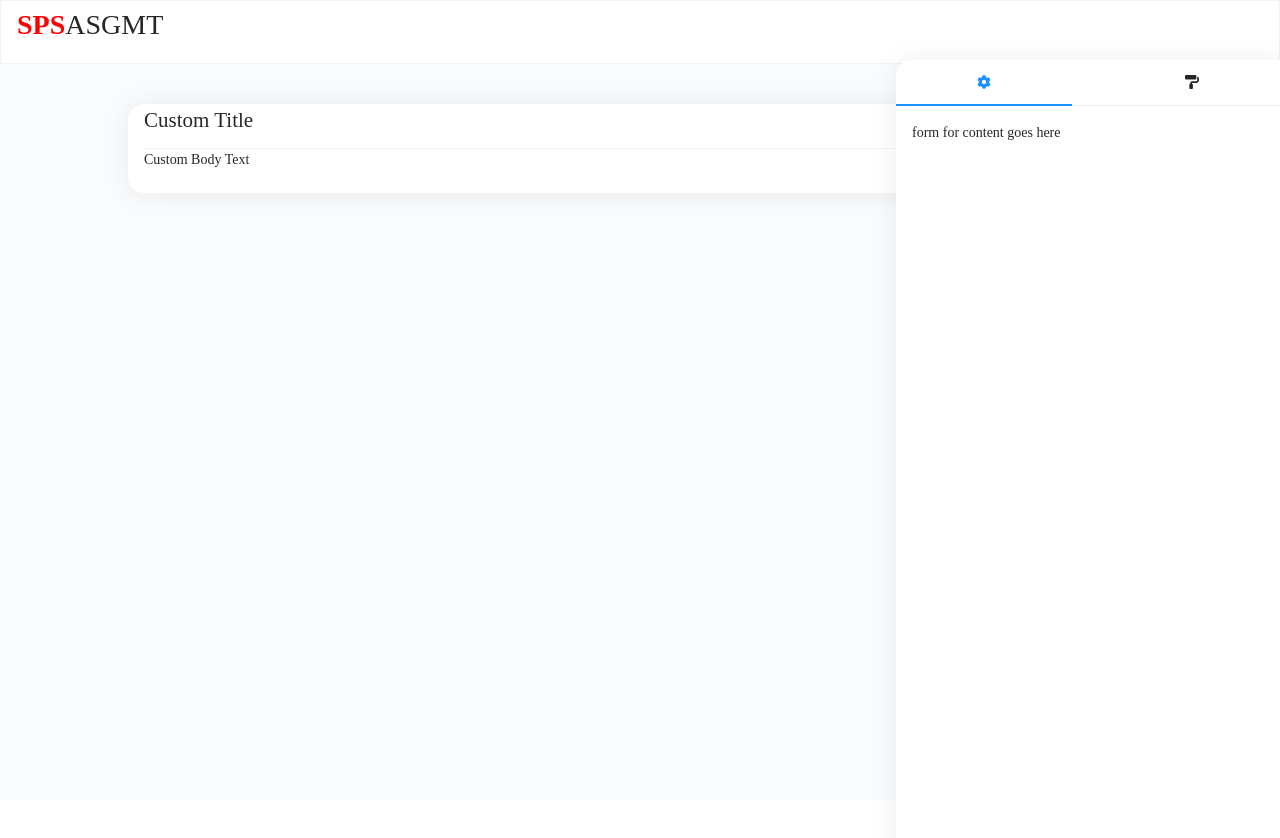
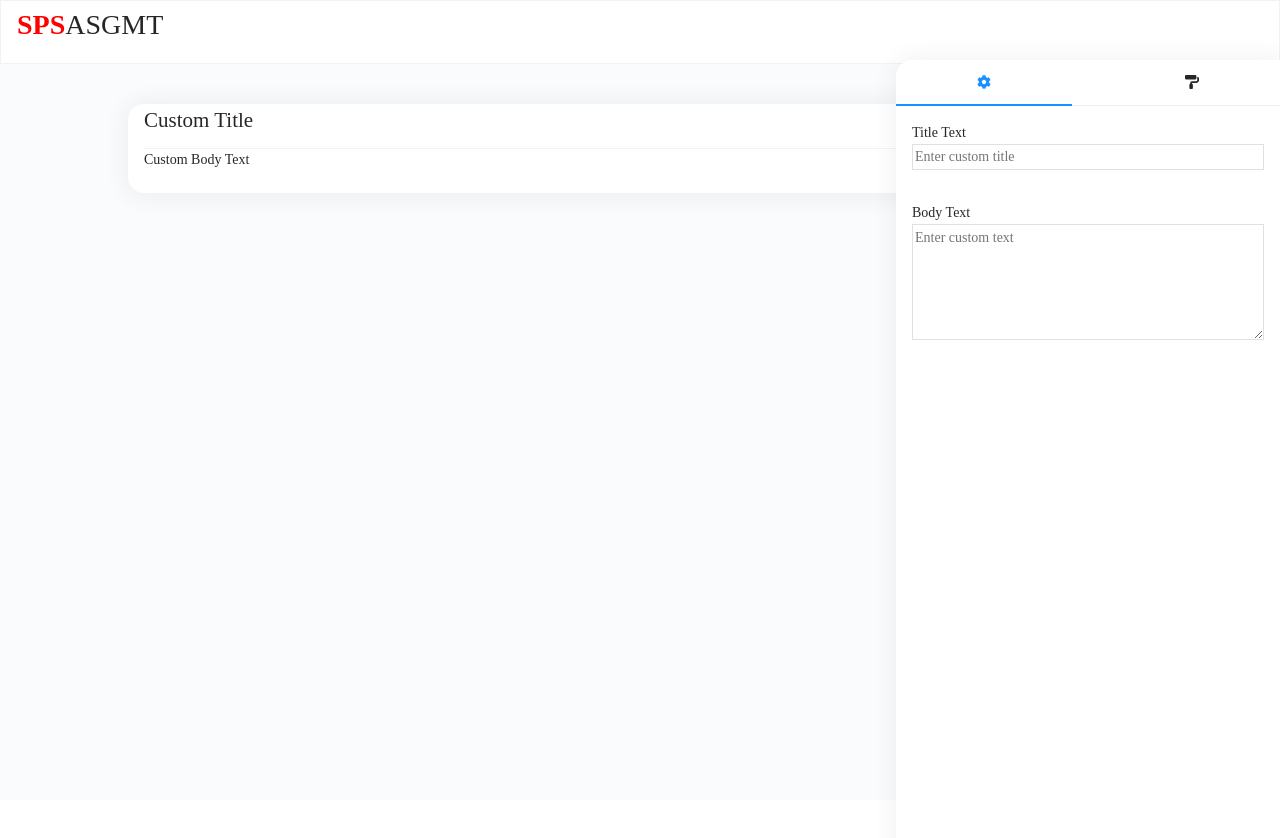
Before and after one commit to SuiYoung/streampoint_tech_test, a React (Create React App) app: page / in a window 1280 px wide. Both pictures are taken after a click on the button 949 px from the left and 125 px from the top of the page. Shown: the top 838 px of the page. Built offline with nearby package versions, Linux system fonts and the light colour scheme; a web font is replaced by a local one.

Commit message:
fix toggle issue, add forms

```diff
--- a/src/App.css
+++ b/src/App.css
@@ -113,4 +113,13 @@ button {
   display: flex;
   justify-content: center;
 }
+label {
+  display: flex;
+  flex-direction: column;
+  margin-bottom: 2rem;
+}
+label input,
+label textarea {
+  border: 1px solid #E0E0E0;
+}
 /*# sourceMappingURL=App.css.map */
--- a/src/App.js
+++ b/src/App.js
@@ -1,21 +1,16 @@
 //import functions from React library
 import React, { Component } from "react";
-
 // import css for the App Component
-import './App.css';
-
+import "./App.css";
 //import css for the antd design for react
-import 'antd/dist/antd.css';
-
+import "antd/dist/antd.css";
 //import image assets
-import duplicate from './assets/duplicate-ant-design_copy-twotone.png';
-import edit from './assets/edit-ant-design_edit-twotone.png';
-import deleteButton from './assets/delete-ant-design_delete-twotone.png';
-import deleteButtonGray from './assets/delete-grey-ant-design_delete-twotone.png';
-
+import duplicate from "./assets/duplicate-ant-design_copy-twotone.png";
+import edit from "./assets/edit-ant-design_edit-twotone.png";
+import deleteButton from "./assets/delete-ant-design_delete-twotone.png";
+import deleteButtonGray from "./assets/delete-grey-ant-design_delete-twotone.png";
 //import components from antd
-import { Button } from 'antd';
-
+import { Button } from "antd";
 //import components
 import Header from "./Components/Header";
 import Aside from "./Components/Aside";
@@ -23,21 +18,44 @@ import Aside from "./Components/Aside";
 class App extends Component {
   constructor() {
     super();
-
-    this.cardRef=React.createRef();
-
-    this.state={
+    this.state = {
       asideOpen: false,
-      cards:[ 'card' ]
+      cards: ["card"],
     };
   }
 
-  render() {
+  //Duplicate card on click
+  addNewCard = () => {
+    let newCard = [...this.state.cards];
+    newCard.push("newCard");
+    this.setState({ cards: newCard });
+  };
+
+  removeCard = (index) => {
+    if (this.state.cards.length === 1) {
+      console.log("default cannot delete");
+      return;
+    } else {
+      const currentCards = [...this.state.cards];
+      currentCards.splice(index, 1);
+      this.setState({ cards: currentCards });
+      this.checkCardsLeft();
+    }
+  };
+
+  //define gray out options for the delete card button if there is only 1 card; gray-out the trash can.
+  checkCardsLeft = () => {
+    if (this.state.cards.length === 1) {
+      this.deleteButtonOptions = deleteButtonGray;
+    } else {
+      this.deleteButtonOptions = deleteButton;
+    }
+  };
+
   //functionality codes here:
   //function to slide drawer on click
   // function to slide the aside in and out.
-    let toggle;
-    toggle = () => {
+  toggleAside = () => {
     if (this.state.asideOpen === false) {
       let newState = {
         asideOpen: true,
@@ -51,99 +69,70 @@ class App extends Component {
       };
       this.setState(newState);
     }
-      // this.setState(prevState => {
-      //   console.log('togglestate changing')
-      //   return { asideOpen: !prevState.asideOpen };
-      // });
+    // this.setState({ asideOpen: !this.state.asideOpen });
   };
 
-    let closeDrawer = () => {
-      this.setState({
-        asideOpen: false
-      })
-    }
-
-    //Duplicate card on click
-    let addNewCard;
-    addNewCard = () => {
-      let newCard = [...this.state.cards];
-      newCard.push('newCard');
-      this.setState({ cards: newCard })
-    }
-
-    let removeCard;
-    removeCard = (index) => {
-        if (this.state.cards.length === 1) {
-          return ;
-        } else {
-          const currentCards = [...this.state.cards];
-          currentCards.splice(index, 1);
-          this.setState({ cards: currentCards });
-        }
-    }
-
-    //define gray out options for the delete card button if there is only 1 card; gray-out the trash can.
-    let deleteButtonOptions;
-    if (this.state.cards.length === 1) {
-        deleteButtonOptions = deleteButtonGray;
-    } else {
-        deleteButtonOptions = deleteButton;
-    }
-
-    //define the styling drawer
-    let drawer = this.state.asideOpen === true ? <Aside /> : null;
-
-    let collectCardId = (e) => {
-      console.log(e.currentTarget.id);
-    }
-
-    let customTitle;
-    let customBody;
-
+  render() {
+    this.checkCardsLeft();
     let cards;
     cards = this.state.cards.map((card, index) => {
-
-      return <div className="card" key={index} id={"card-"+index}>
+      return (
+        <div className="card" key={index} id={card}>
           <div className="cardTitle">
             {/* This will be a component that recieves input via props */}
-                <h2>Custom Title {customTitle}</h2>
-                <div class="cardOptions" onClick={collectCardId}>
-                    <Button type="link" size="small" onClick={toggle} icon={<img src={edit} alt="click here to style your card" />}>
-                    </Button>
-                    <Button type="link" size="small" onClick={addNewCard} icon={<img src={duplicate} alt="click here to add a new card" />}>
-                    </Button>
-                    <Button type="link" size="small" onClick={removeCard} icon={<img src={deleteButtonOptions} alt="click here to delete card" />}>
-
-                    </Button>
+            <h2>Custom Title</h2>
+            <div class="cardOptions">
+              <Button
+                type="link"
+                size="small"
+                onClick={this.toggleAside}
+                icon={<img src={edit} alt="click here to style your card" />}
+              ></Button>
+              <Button
+                type="link"
+                size="small"
+                onClick={this.addNewCard}
+                icon={
+                  <img src={duplicate} alt="click here to add a new card" />
+                }
+              ></Button>
+              <Button
+                type="link"
+                size="small"
+                onClick={this.removeCard}
+                icon={
+                  <img
+                    src={this.deleteButtonOptions}
+                    alt="click here to delete card"
+                  />
+                }
+              ></Button>
             </div>
           </div>
           <div className="cardBody">
             {/* This will be a component that recieves input via props */}
-                <p>Custom Body Text{customBody}</p>
+            <p>Custom Body Text</p>
           </div>
         </div>
-      })
+      );
+    });
 
+    let drawer = this.state.asideOpen === true ? <Aside /> : null;
 
-
-    return(
-      <div className="app" onClick={() => toggle()}>
+    return (
+      <div className="app">
         <header>
           <Header />
         </header>
-        <div onClick={() => toggle()}>{drawer}</div>
 
-        <main>
-          {cards}
-        </main>
+        <div onClick={() => this.toggleAside()}>{drawer}</div>
 
+        <main>{cards}</main>
       </div>
     );
   }
 
-
+  //pencil to edit content
 }
 
-
-
 export default App;
--- a/src/App.less
+++ b/src/App.less
@@ -114,3 +114,14 @@ button {
     }
 
 }
+
+label {
+    display:flex;
+    flex-direction: column;
+    margin-bottom:2rem;
+
+    input,
+    textarea {
+        border: 1px solid #E0E0E0;
+    }
+}
--- a/src/Components/Aside.js
+++ b/src/Components/Aside.js
@@ -1,8 +1,6 @@
-// a couple of functions from the React library
 import React from 'react';
-
-//import color picker;
-import { BlockPicker  } from 'react-color';
+import Form from './Form';
+import StyleForm from './StyleForm';
 
 //import tabs and tabpain from antd
 import { Tabs } from 'antd';
@@ -25,7 +23,7 @@ const Aside = (props) => {
     // give new class to aside via variable
     let drawer = 'sideDrawer';
 
-    // if the state for asideOpen changes to true, then add on second class of open
+    // if the state for asideOpen changes to true, then add on second class of open for additional css styling
     if (props.show) {
         drawer = "sideDrawer open";
     }
@@ -39,15 +37,16 @@ const Aside = (props) => {
     const settings = <FontAwesomeIcon icon={faCog} />;
     const styles = <FontAwesomeIcon icon={faPaintRoller} />;
 
+
+
     return (
         <aside className={drawer}>
             <Tabs defaultActiveKey="1" onChange={callback}>
                 <TabPane tab={settings} key="1">
-                    form for content goes here
+                    <Form />
                 </TabPane>
                 <TabPane tab={styles} key="2">
-                    style stuff
-                    <BlockPicker />
+                    <StyleForm />
                 </TabPane>
             </Tabs>
         </aside>
--- /dev/null
+++ b/src/Components/Form.js
@@ -0,0 +1,18 @@
+import React from 'react';
+
+
+const Form = () => {
+      return(
+        <form>
+            <label for="title">Title Text
+                <input type="text" id="title" name="title" placeholder="Enter custom title" />
+            </label>
+            <label for="body">Body Text
+                <textarea id="body" name="body" rows="5" cols="50" placeholder="Enter custom text">
+                </textarea>
+            </label>
+        </form>
+      )
+    }
+
+export default Form;
--- /dev/null
+++ b/src/Components/StyleForm.js
@@ -0,0 +1,41 @@
+import React from 'react';
+
+//import color picker;
+import { BlockPicker  } from 'react-color';
+
+const StyleForm = () => {
+      return(
+        <form>
+            <div>
+                <h3>Title</h3>
+                <label for="titleSize">Size
+                    <input type="text" id="titleSize" name="titleSize" placeholder="36px" />
+                </label>
+                <label for="titleColor">Color
+                    <input type="color" id="titleColor" name="titleColor" value="#e66465" />
+                </label>
+            </div>
+
+            <div>
+                <h3>Body</h3>
+                <label for="bodyStyle">Size
+                    <input type="text" id="bodyStyle" name="bodyStyle" placeholder="16px" />
+                </label>
+                <label for="titleColor">Color
+                    <input type="color" id="titleColor" name="titleColor" value="#e66465" />
+                </label>
+            </div>
+            <div>
+                <h3>Panel</h3>
+                <label for="panel">Corner Radius
+                    <input type="text" id="panel" name="panel" placeholder="16px" />
+                </label>
+                <label for="titleColor">Color
+                    <input type="color" id="titleColor" name="titleColor" value="#e66465" />
+                </label>
+            </div>
+        </form>
+      )
+    }
+
+export default StyleForm;
```
Also changed, not shown: 1 other file (tests, documents, lock files or other folders). Lines whose indentation alone changed are shown as unchanged.
